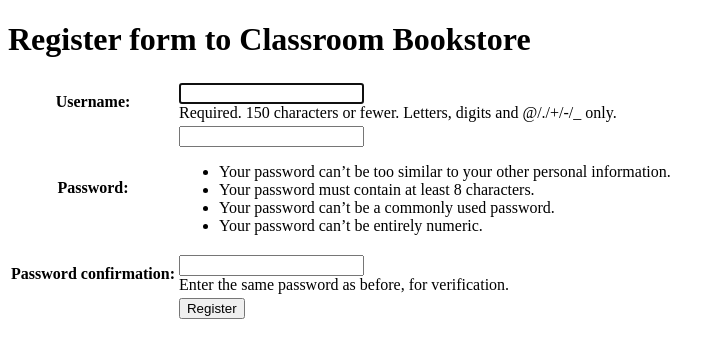
After one commit to rafansyads/classroom-bookstore, a Django app: page /register/ in a window 1280 px wide. The commit adds this page. Shown: the top 358 px of the page, without its empty margins (0-721 px from the left). Run offline with Django 5.2, Linux system fonts and the light colour scheme.

Commit message:
1.1.6: Doing TM4, Proceeding (before) to change context

```diff
--- a/main/templates/main.html
+++ b/main/templates/main.html
@@ -72,6 +72,11 @@
         <div class="admin-menus">
             <a href="{% url 'main:add_book' %}" id="admin-add-book-link">
                 <button id="admin-add-book-button">Add Book</button>
+            </a>
+        </div>
+        <div class="logout-action">
+            <a href="{% url 'main:logout' %}" id="logout-link">
+                <button id="logout-button">Logout</button>
             </a>
         </div>
         <hr>
--- /dev/null
+++ b/main/templates/register.html
@@ -0,0 +1,40 @@
+<!DOCTYPE html>
+{% extends 'base.html' %}
+{% block content %}
+<html lang="en">
+    <head>
+    {% block meta %}
+    <meta charset="UTF-8">
+    <meta name="viewport" content="width=device-width, initial-scale=1.0">
+    <title>Register Form to Classroom Bookstore</title>
+    {% load static %}
+    <link rel="stylesheet" href="{% static 'main/css/style.css' %}">
+    {% endblock meta %}
+</head>
+<body>
+    <div class="login">
+        <h1>Register form to Classroom Bookstore</h1>
+
+        <form method="POST">
+            <table>
+                {{ form.as_table }}
+                <tr>
+                    <td></td>
+                    <td><input type="submit" name="submit" value="Register" /></td>
+
+                </tr>
+            </table>
+        </form>
+
+         {% if messages %}
+            <ul class="messages">
+                {% for message in messages %}
+                    <!-- <li{% if message.tags %} class="{{ message }}"{% endif %}>{{ message }}</li> -->
+                    <li>{{ message }}</li>
+                {% endfor %}
+            </ul>
+        {% endif %}
+    </div>
+</body>
+{% endblock content %}
+</html>
--- a/main/urls.py
+++ b/main/urls.py
@@ -1,5 +1,5 @@
 from django.urls import path
-from main.views import show_main, add_book_entry_form, show_json, show_xml, show_xml_by_id, show_json_by_id
+from main.views import show_main, add_book_entry_form, show_json, show_xml, show_xml_by_id, show_json_by_id, register, login_user, logout_user
 
 app_name = 'main'
 
@@ -10,4 +10,7 @@ urlpatterns = [
     path('xml/', show_xml, name='show_xml'),
     path('json/<str:id>', show_json_by_id, name='show_json_by_id'),
     path('xml/<str:id>', show_xml_by_id, name='show_xml_by_id'),
+    path('register/', register, name='register'),
+    path('login/', login_user, name='login'),
+    path('logout/', logout_user, name='logout'),
 ]
--- a/main/views.py
+++ b/main/views.py
@@ -1,10 +1,17 @@
-from django.shortcuts import render, redirect
+import datetime
 from main.models import BookEntry
 from main.forms import BookEntryForm
-from django.http import HttpResponse
+from django.urls import reverse
+from django.http import HttpResponse, HttpResponseRedirect
 from django.core import serializers
+from django.contrib import messages
+from django.shortcuts import render, redirect
+from django.contrib.auth.forms import UserCreationForm, AuthenticationForm
+from django.contrib.auth import authenticate, login, logout
+from django.contrib.auth.decorators import login_required
 
 # Create your views here.
+@login_required(login_url='main:login')
 def show_main(request):
     context = [
         BookEntry(name='Classroom of the Elite Year 2, Volume 1', price=235000, description='Classroom of The Elite Year 2, Volume 1 is a light novel written by Syougo Kinugasa and illustrated by Shunsaku Tomose. This light novel is the sequel of Classroom of The Elite Year 1, Volume 1. The story continues with the main character, Kiyotaka Ayanokouji, and his friends in the second year of their high school life. The story is set in the Advanced Nurturing High School, where students are divided into four classes based on their academic performance. The story follows the students as they navigate the challenges of high school life and strive to achieve their goals. The light novel is filled with suspense, drama, and mystery, making it a must-read for fans of the genre.',
@@ -62,3 +69,35 @@ def show_json_by_id(request, id):
     book = BookEntry.objects.filter(pk=id)
     data = serializers.serialize('json', book)
     return HttpResponse(data, content_type='application/json')
+
+def register(request):
+    form = UserCreationForm()
+
+    if request.method == "POST":
+        form = UserCreationForm(request.POST)
+        if form.is_valid():
+            form.save()
+            messages.success(request, 'Your account has been successfully created!')
+            return redirect('main:login')
+    context = {'form':form}
+    return render(request, 'register.html', context)
+
+def login_user(request):
+   if request.method == 'POST':
+      form = AuthenticationForm(data=request.POST)
+
+      if form.is_valid():
+        user = form.get_user()
+        login(request, user)
+        response = HttpResponseRedirect(reverse("main:show_main"))
+        response.set_cookie('last_login', str(datetime.datetime.now()))
+        return response
+
+   else:
+        form = AuthenticationForm(request)
+   context = {'form': form}
+   return render(request, 'login.html', context)
+
+def logout_user(request):
+    logout(request)
+    return redirect('main:login')
```
Also changed, not shown: main/templates/login.html (added, +44 -0 lines).
